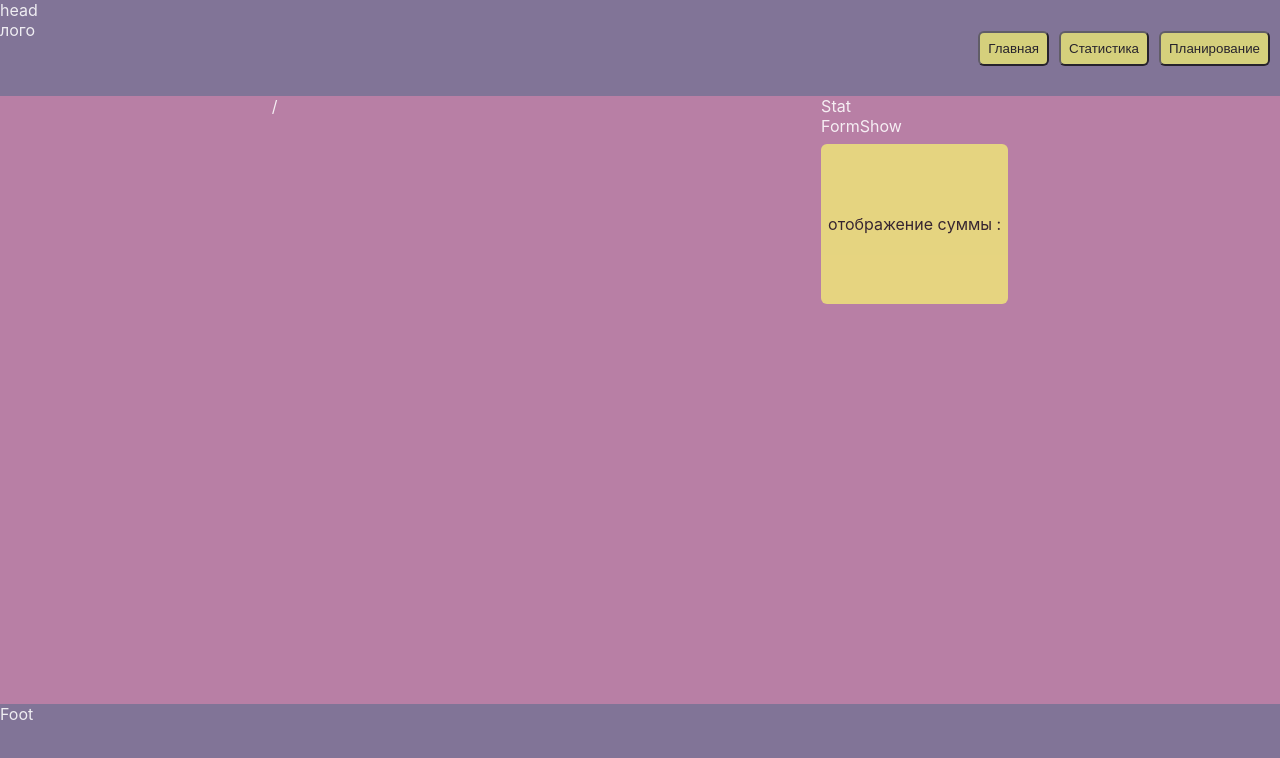
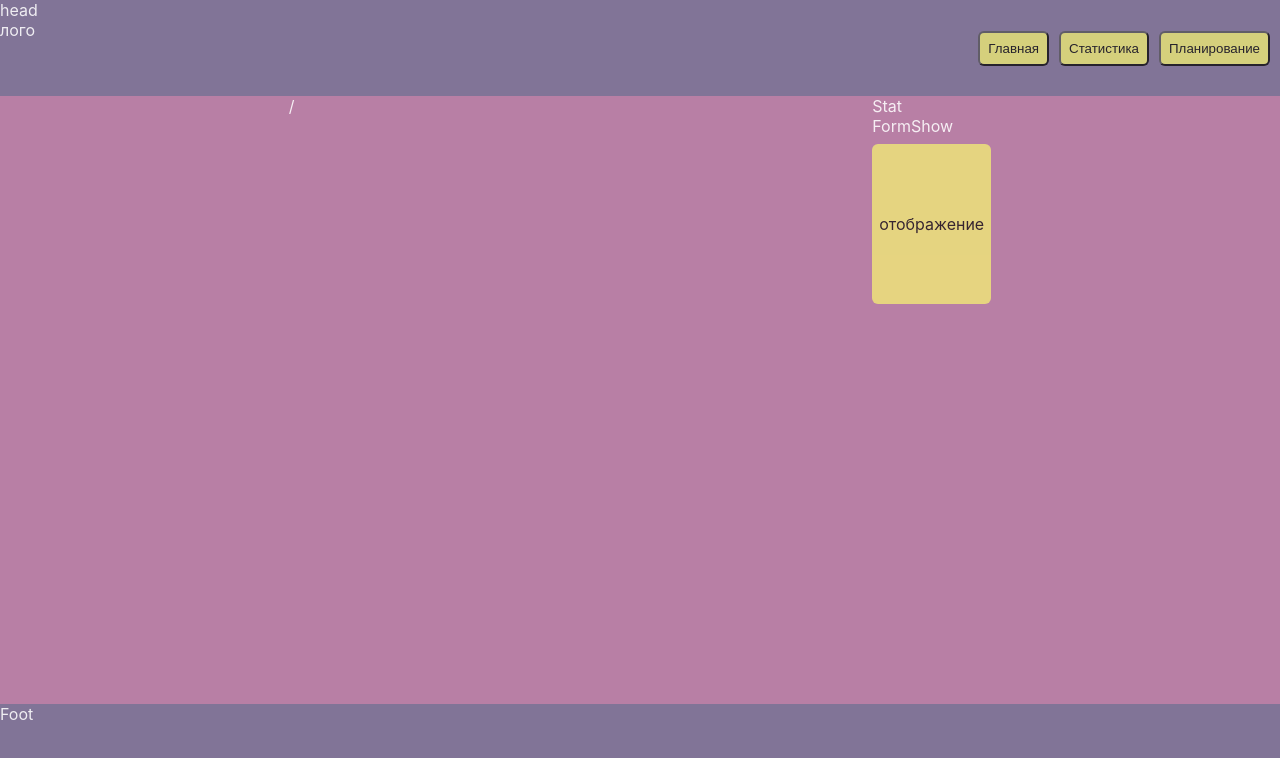
Before and after one commit to Natasha-Trofimova/money-calculator, a React (Vite) app: page /stat in a window 1280 px wide. Shown: the top 758 px of the page. Built offline with nearby package versions, Linux system fonts and the light colour scheme.

Commit message:
отпимизация кода

```diff
--- a/src/Components/Local/FormShow/FormShow.jsx
+++ b/src/Components/Local/FormShow/FormShow.jsx
@@ -1,22 +1,16 @@
-// import { useContext } from "react"
-// import { TxtInputContext } from "../../Context/TxtImput"
 import css from "./Styled.css"
 
 
 function FormShow() {
-  // const { txt } = useContext(TxtInputContext)
   const { FormCss} = css
   return (
     <>
       <div>
         FormShow<br />
-
       </div>
       <FormCss>
-      отображение cуммы :
-       {/* {txt} */}
+      отображение
       </FormCss>
-
     </>
   )
 }
--- a/src/Components/Local/form/ButtonForm.jsx
+++ b/src/Components/Local/form/ButtonForm.jsx
@@ -18,7 +18,6 @@ const {typeIncome} = useContext(TypeIncome)
       <Button>
         Сохранить транзакцию
       </Button>
-      кнопка передачи<br />
       тип:  {typeTransaction}<br />
       сумма:  {txt} рублей<br />
       тип расхода\дохода:  {typeIncome}<br />
--- a/src/Components/Local/form/ExpenseIncome.jsx
+++ b/src/Components/Local/form/ExpenseIncome.jsx
@@ -14,6 +14,7 @@ function ExpenseIncome() {
       {/* <div>
         {typeTransaction}
       </div> */}
+
       {
         typeTransaction === 'Доход' &&
         <Income />
--- a/src/Components/Local/form/Form.jsx
+++ b/src/Components/Local/form/Form.jsx
@@ -1,29 +1,22 @@
 import { useState } from "react"
+
+import css from "./Styled.css"
+
 import ExpenseIncome from "./ExpenseIncome"
 import InputForm from "./InputForm"
-import css from "./Styled.css"
 import TransactionType from "./TransactionType"
+import ButtonForm from "./ButtonForm"
 
 import { TypeContext } from "./Context/TypeContext"
-
 import { TxtInputContext } from "./Context/TxtImput"
-// import { useContext } from "react"
 import { TypeIncome } from "./Context/TypeIncome"
-import ButtonForm from "./ButtonForm"
 
 function Form() {
 
   const [txt, setTxt] = useState()
-
   const [typeTransaction, setTypeTransaction] = useState()
-  //   const toggle = (event) => {
-  //   setTypeTransaction(event.target.value);
-  // }
   const { FormCss, FormContainer } = css
-
-  // const { txt } = useContext(TxtInputContext)
   const [typeIncome, setTypeIncome] = useState()
-
 
   return (
     <>
@@ -53,19 +46,11 @@ function Form() {
               <InputForm />
 
               {/* тип расхода или дохода */}
-              <FormContainer>
-                <ExpenseIncome />
-              </FormContainer>
+              <ExpenseIncome />
 
-              <ButtonForm/>
-
-              {/* тип:  {typeTransaction}<br />
-              сумма:  {txt} рублей<br />
-              тип расхода\дохода:  {typeIncome}<br />  */}
+              <ButtonForm />
 
             </TypeIncome.Provider>
-
-
           </TypeContext.Provider>
         </TxtInputContext.Provider>
 
```
